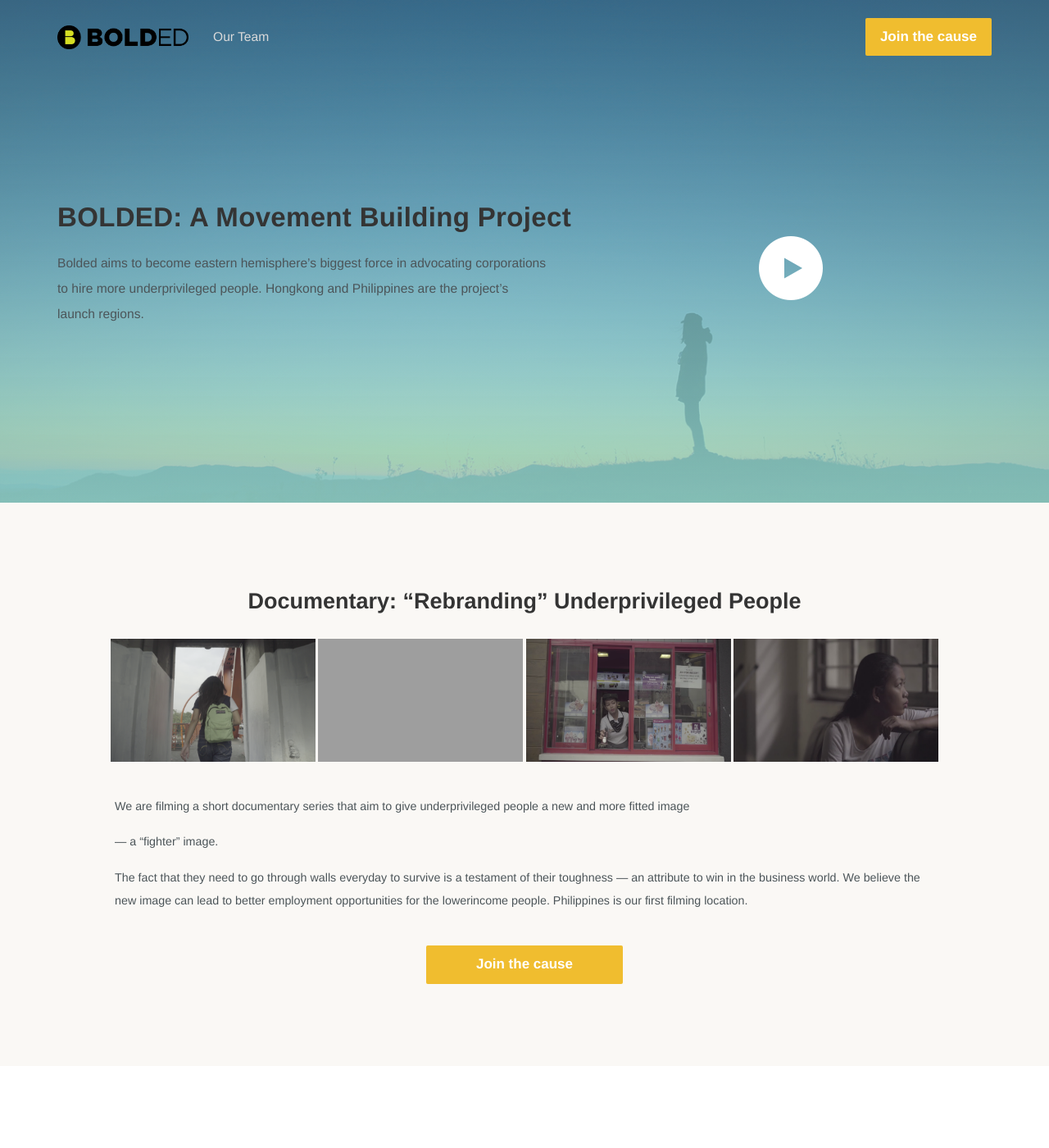
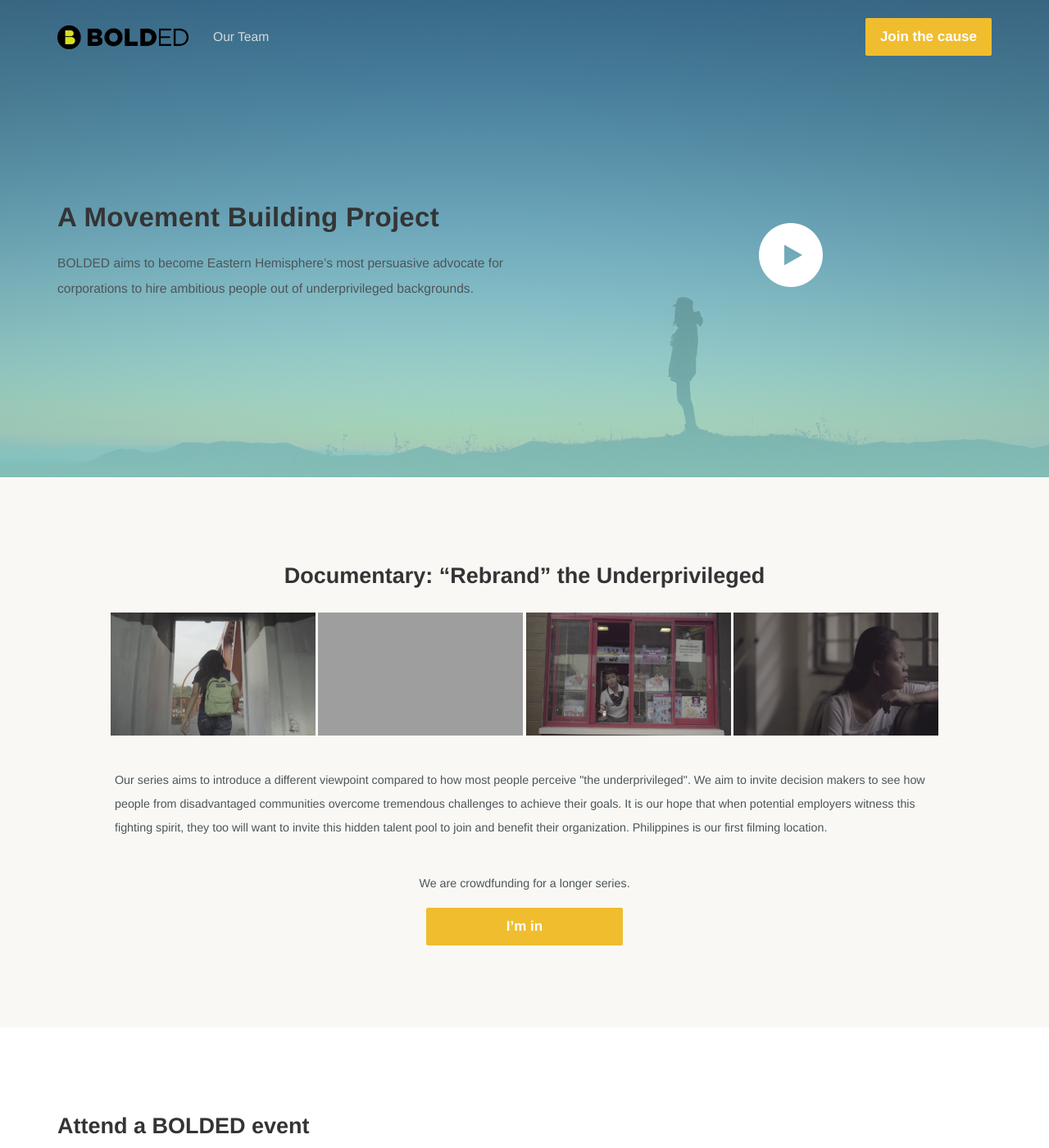
Before and after one commit to codedred/bolded, a Jekyll site: the page built from index.html, in a window 1280 px wide and 1400 px high. Shown: the whole window at 82% size. Built offline with Jekyll 4.4.1, drawn with Linux system fonts in a browser that asks for light colours; nearby versions of some CDN libraries; some web fonts are replaced; grey boxes are pictures that could not be loaded.

Commit message:
fixes typos

```diff
--- a/_includes/documentary.html
+++ b/_includes/documentary.html
@@ -1,7 +1,7 @@
 <section class="splash -pale-yellow -small">
   <div class="container">
     <div class="documentary">
-      <h2 class="doc-header"> Documentary: “Rebranding” Underprivileged People </h2>
+      <h2 class="doc-header">Documentary: “Rebrand” the Underprivileged</h2>
       <div class="doc-images">
         <img src="./assets/images/thumb1.png" class="doc-thumbnails" />
         <img src="./assets/images/thumb2.png" class="doc-thumbnails" />
@@ -9,12 +9,12 @@
         <img src="./assets/images/thumb4.png" class="doc-thumbnails" />
       </div>
       <div class="doc-content">
-        <p class="doc-text"> We are filming a short documentary series that aim to give underprivileged people a new and more fitted image </p>
-        <p class="doc-text"> — a “fighter” image. </p>
-        <p class="doc-text"> The fact that they need to go through walls everyday to survive is a testament of their toughness — an attribute to win in the business world. We believe the new image can lead to better employment opportunities for the lower­income people. Philippines is our first filming location. </p>
+        <p class="doc-text">Our series aims to introduce a different viewpoint compared to how most people perceive "the underprivileged". We aim to invite decision makers to see how people from disadvantaged communities overcome tremendous challenges to achieve their goals. It is our hope that when potential employers witness this fighting spirit, they too will want to invite this hidden talent pool to join and benefit their organization. Philippines is our first filming location.</p>
       </div>
+
+      <p class="misc-text">We are crowdfunding for a longer series.</p>
       <div class="doc-misc">
-        <a href="#" class="btn btn-lg btn-default btn-block">Join the cause</a>
+        <a href="#" class="btn btn-lg btn-default btn-block">I’m in</a>
       </div>
     </div>
   </div>
--- a/_layouts/default.html
+++ b/_layouts/default.html
@@ -10,9 +10,12 @@
       <div class="splash -home -large">
         <div class="container splash-container">
           <div class="splash-content">
-            <h1 class="splash-header">BOLDED: A Movement Building Project</h1>
-            <p class="splash-text">Bolded aims to become eastern hemisphere’s biggest force in advocating corporations to hire more underprivileged people. Hongkong and Philippines are the project’s launch regions.</p>
-            <!--<a href="#onboard" class="btn btn-outline">Get onboard</a>-->
+            <h1 class="splash-header">A Movement Building Project</h1>
+            <p class="splash-text">BOLDED aims to become Eastern Hemisphere’s most persuasive advocate for corporations to hire ambitious people out of underprivileged backgrounds.
+            </p>
+            <!--<h2 class="doc-header">Documentary: “Rebrand” the Underprivileged</h2>-->
+            <!--<p class="splash-text">Our series aims to introduce a different viewpoint compared to how most people perceive "the underprivileged". We aim to invite decision makers to see how people from disadvantaged communities overcome tremendous challenges to achieve their goals. It is our hope that when potential employers witness this fighting spirit, they too will want to invite this hidden talent pool to join and benefit their organization. Philippines is our first filming location.</p>   -->
+          <!--<a href="#" class="btn btn-lg btn-default btn-block">I’m in</a>-->
           </div>
           <div class="splash-misc">
             <a href="#" data-toggle="modal" data-target="#video-modal">
```
